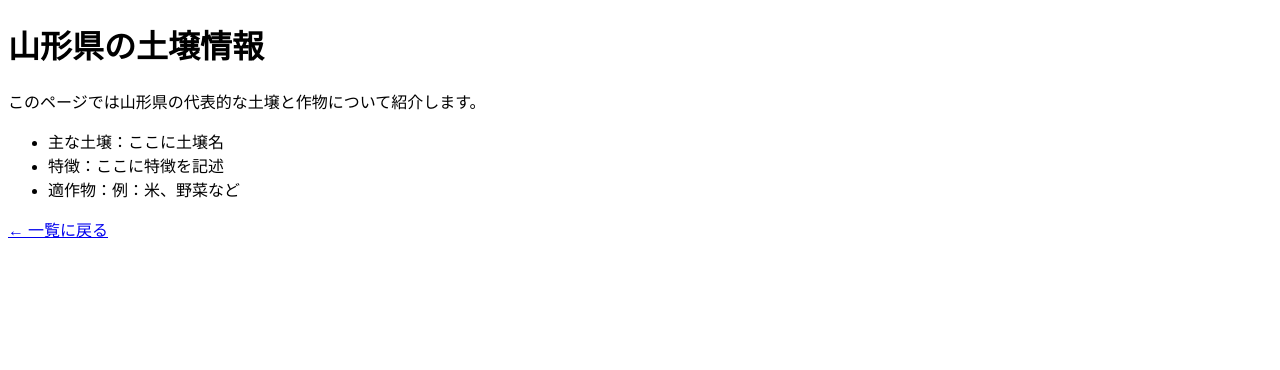
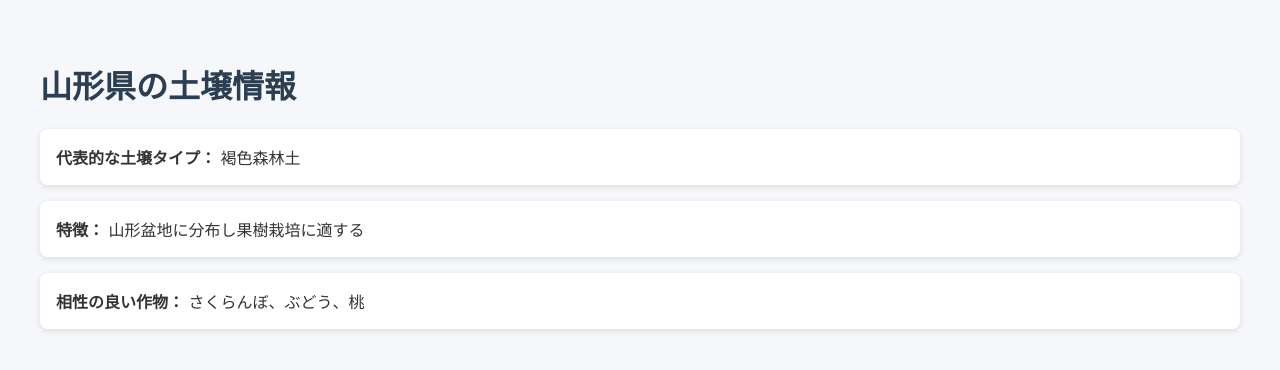
Before and after one commit to yuu8484/soil-japan, a plain HTML site: page yamagata.html in a window 1280 px wide. Drawn offline with Linux system fonts and the light colour scheme.

Commit message:
Update yamagata.html

```diff
--- a/yamagata.html
+++ b/yamagata.html
@@ -1,17 +1,38 @@
 <!DOCTYPE html>
 <html lang="ja">
 <head>
-    <meta charset="UTF-8">
-    <title>山形県の土壌情報</title>
+  <meta charset="UTF-8">
+  <title>山形県の土壌情報</title>
+  <meta name="viewport" content="width=device-width, initial-scale=1.0">
+  <style>
+    body {
+      font-family: 'Helvetica Neue', sans-serif;
+      background-color: #f5f7fa;
+      color: #333;
+      padding: 2rem;
+    }
+    h1 {
+      color: #2c3e50;
+    }
+    .section {
+      background-color: #ffffff;
+      border-radius: 8px;
+      box-shadow: 0 2px 6px rgba(0,0,0,0.1);
+      padding: 1rem;
+      margin: 1rem 0;
+    }
+  </style>
 </head>
 <body>
-    <h1>山形県の土壌情報</h1>
-    <p>このページでは山形県の代表的な土壌と作物について紹介します。</p>
-    <ul>
-        <li>主な土壌：ここに土壌名</li>
-        <li>特徴：ここに特徴を記述</li>
-        <li>適作物：例：米、野菜など</li>
-    </ul>
-    <p><a href="index.html">← 一覧に戻る</a></p>
+  <h1>山形県の土壌情報</h1>
+  <div class="section">
+    <strong>代表的な土壌タイプ：</strong> 褐色森林土
+  </div>
+  <div class="section">
+    <strong>特徴：</strong> 山形盆地に分布し果樹栽培に適する
+  </div>
+  <div class="section">
+    <strong>相性の良い作物：</strong> さくらんぼ、ぶどう、桃
+  </div>
 </body>
 </html>
```
